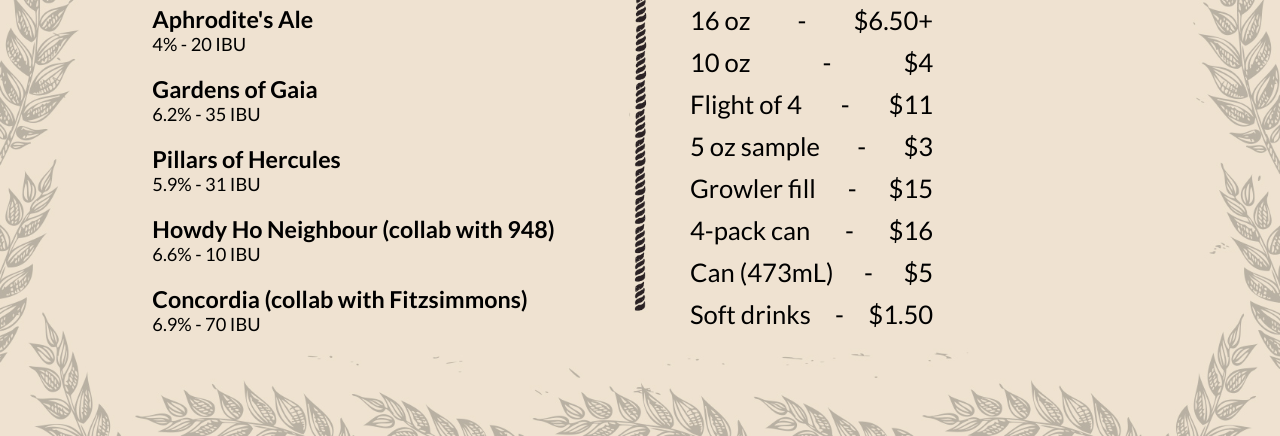
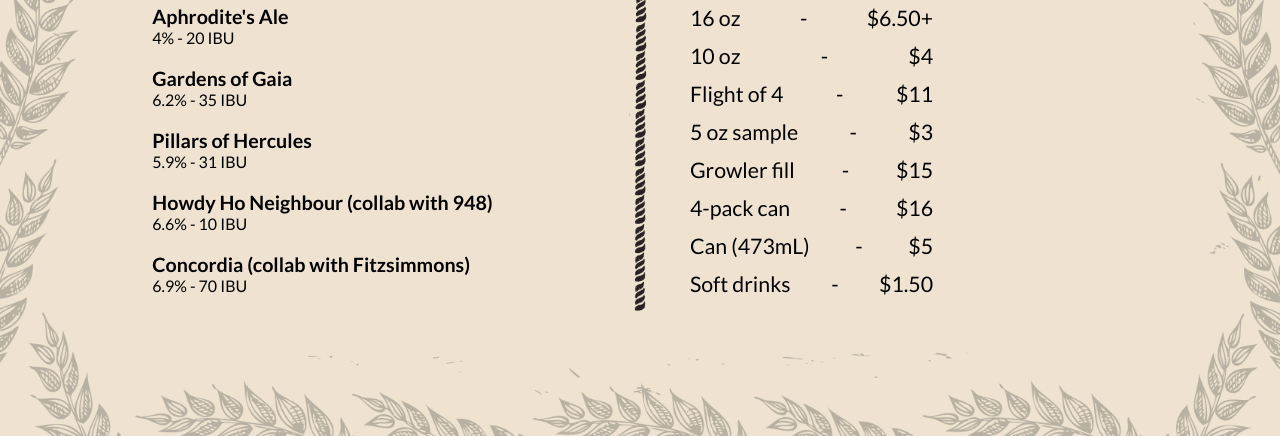
Before and after one commit to Borispp/beer, a plain HTML site: page index.html in a window 1280 px wide. Shown: the part 364-800 px from the top of the page. Drawn offline with Linux system fonts and the light colour scheme.

Commit message:
initial commit

```diff
--- a/index.html
+++ b/index.html
@@ -80,12 +80,12 @@
 
 			.list__item {
 				font-family: Lato;
-				font-size: calc(100vw/55);
+				font-size: calc(100vw/65);
 				margin-bottom: 2.5vh;
 			}
 
 			.list__item p {
-				font-size: calc(100vw/70);
+				font-size: calc(100vw/80);
 			}
 
 			.separator {
@@ -103,7 +103,7 @@
 			.price-list__item {
 				width: 100%;
 				display: flex;
-				font-size: calc(100vw/50);
+				font-size: calc(100vw/60);
 				justify-content: space-between;
 				margin-bottom: 1.5vh;
 			}
```
